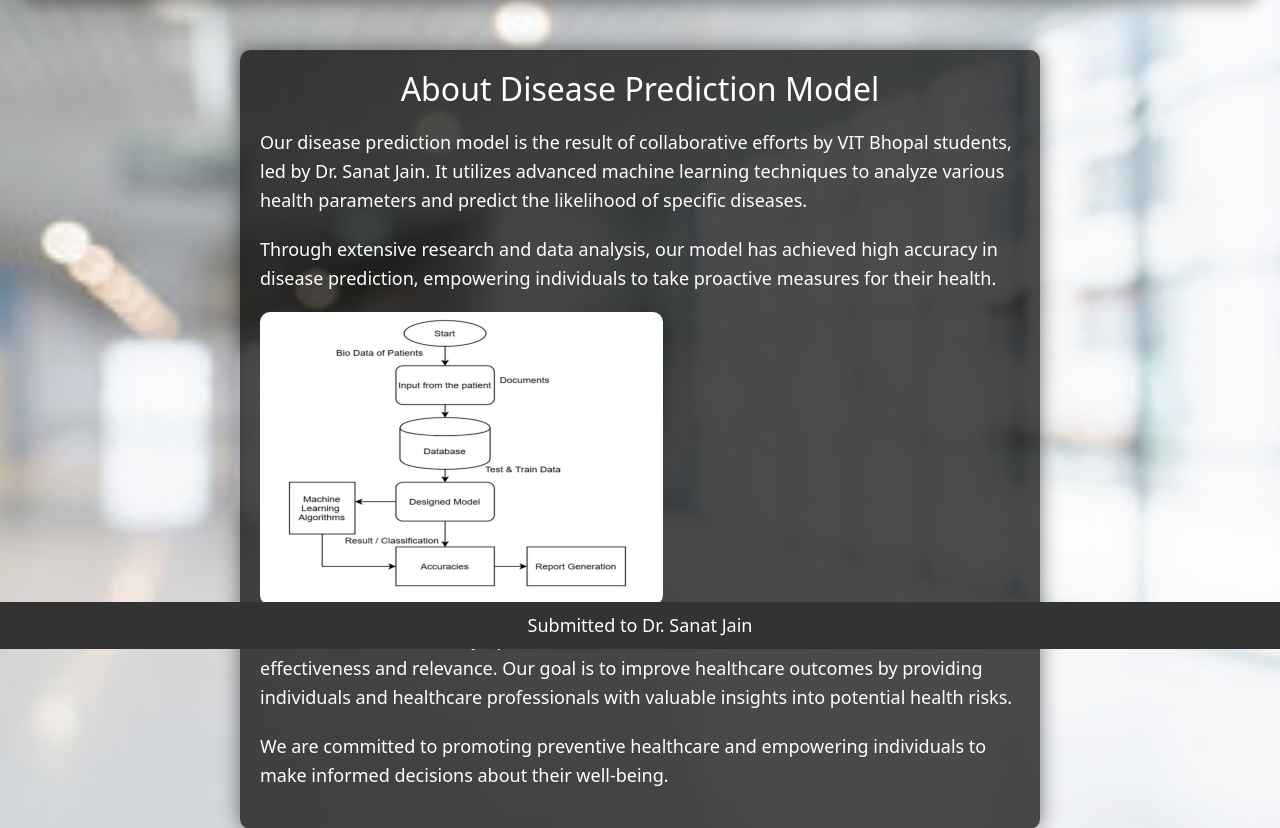
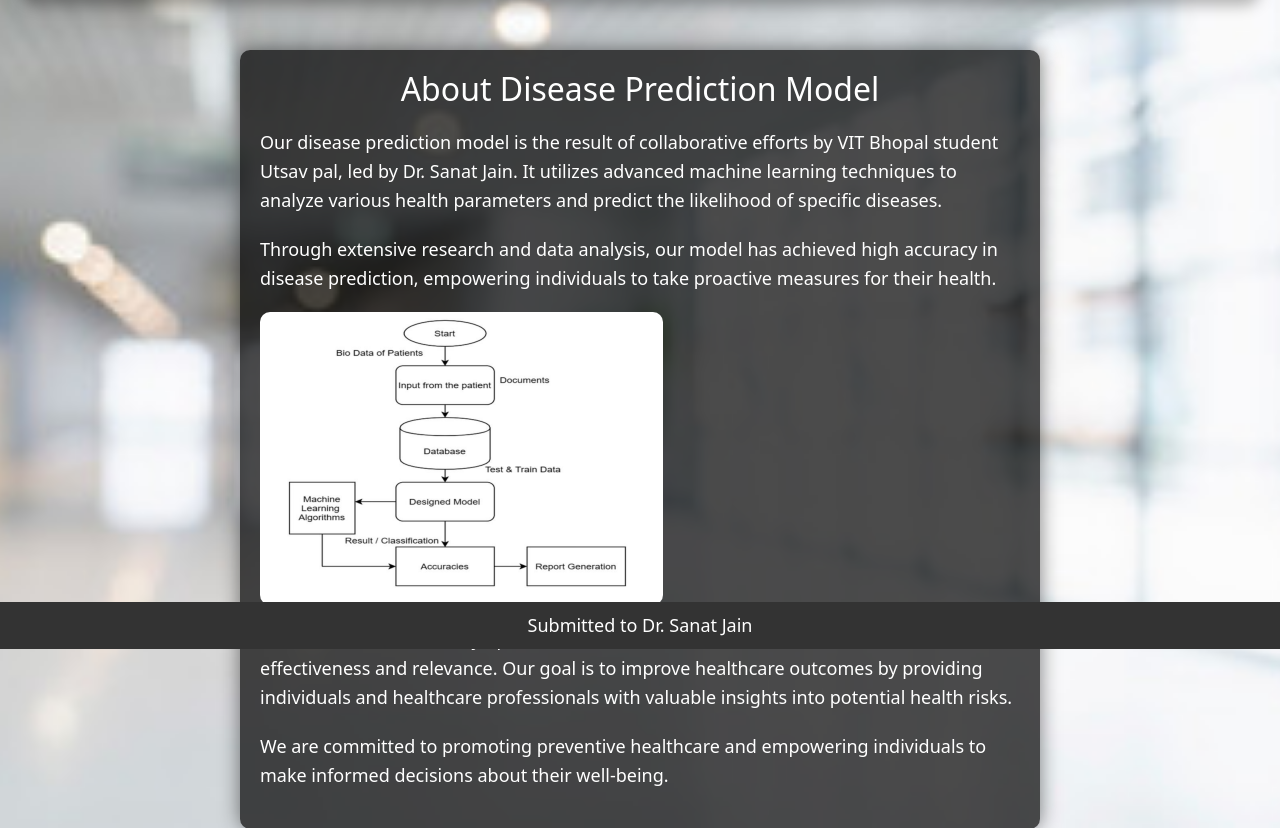
Before and after one commit to utsav-pal/Teladoc, a Flask app: page /about in a window 1280 px wide. Shown: the part 151-979 px from the top of the page. Run offline with Flask 3, Linux system fonts and the light colour scheme; parts of the project's set-up code (start-up, migrations or seed data) failed here and were passed over.

Commit message:
Update author credit in about.html
Updated the author credit in the about page to include Utsav Pal.

```diff
--- a/templates/about.html
+++ b/templates/about.html
@@ -72,7 +72,7 @@
       <h2 class="about-title">About Disease Prediction Model</h2>
       <p class="about-content">
         Our disease prediction model is the result of collaborative efforts by
-        VIT Bhopal students, led by Dr. Sanat Jain. It utilizes advanced machine
+        VIT Bhopal student Utsav pal, led by Dr. Sanat Jain. It utilizes advanced machine
         learning techniques to analyze various health parameters and predict the
         likelihood of specific diseases.
       </p>
```
